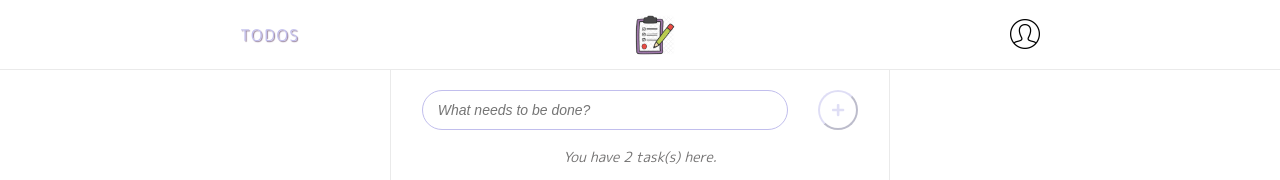
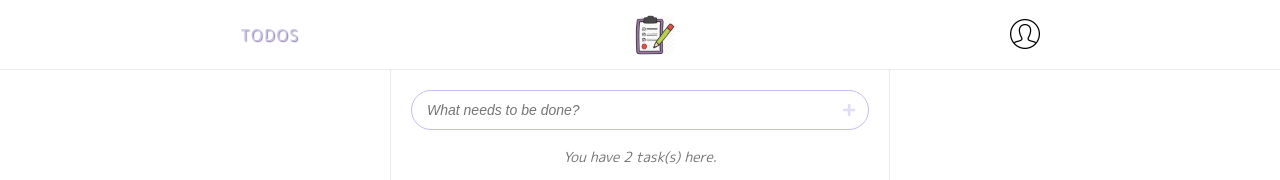
Before and after one commit to mvn-tienle2-dn/Todo-PWA, a Vue app in the folder todo-vue-pwa/: page / in a window 1280 px wide. Shown: the top 180 px of the page. Built offline with nearby package versions, Linux system fonts and the light colour scheme.

Commit message:
Update UI for app

```diff
--- a/todo-vue-pwa/src/assets/styling/pages/_form.scss
+++ b/todo-vue-pwa/src/assets/styling/pages/_form.scss
@@ -1,11 +1,16 @@
 .page-form {
   @include pxRem(padding, 20 0);
+  .form-todo {
+    @include pxRem(padding, 20);
+    position: relative;
+  }
   .input-todo {
     @include pxRem(height, 40);
     @include pxRem(padding, 0 15);
     @include pxRem(border-radius, 20);
     @include pxRem(font-size, map-get($font-size, md));
-    width: 80%;
+    width: 100%;
+    position: absolute;
     border: 1px solid map-get($color, violet);
     background: rgba(255,255,255,.2);
     font-style: italic;
@@ -17,9 +22,10 @@
     @include pxRem(width, 40);
     @include pxRem(height, 40);
     @include pxRem(margin-left, 30);
-    border-radius: 100%;
+    position: absolute;
+    right: 0;
     color: map-get($color, violet);
-    border-color: map-get($color, violet);
+    border: none;
     background-color: transparent;
   }
 }
--- a/todo-vue-pwa/src/components/features/Form.vue
+++ b/todo-vue-pwa/src/components/features/Form.vue
@@ -2,7 +2,7 @@
   <div class="page-form">
     <div class="text-between">
       <form>
-        <div class="flex-centered">
+        <div class="flex-centered form-todo">
           <input type="text" v-model="content" class="input-todo" @keypress.enter.prevent="addToList" placeholder="What needs to be done?">
           <button type="button" class="btn btn-circle" :disabled="!content" @click="addToList"><i class="fa fa-plus"></i></button>
         </div>
```
